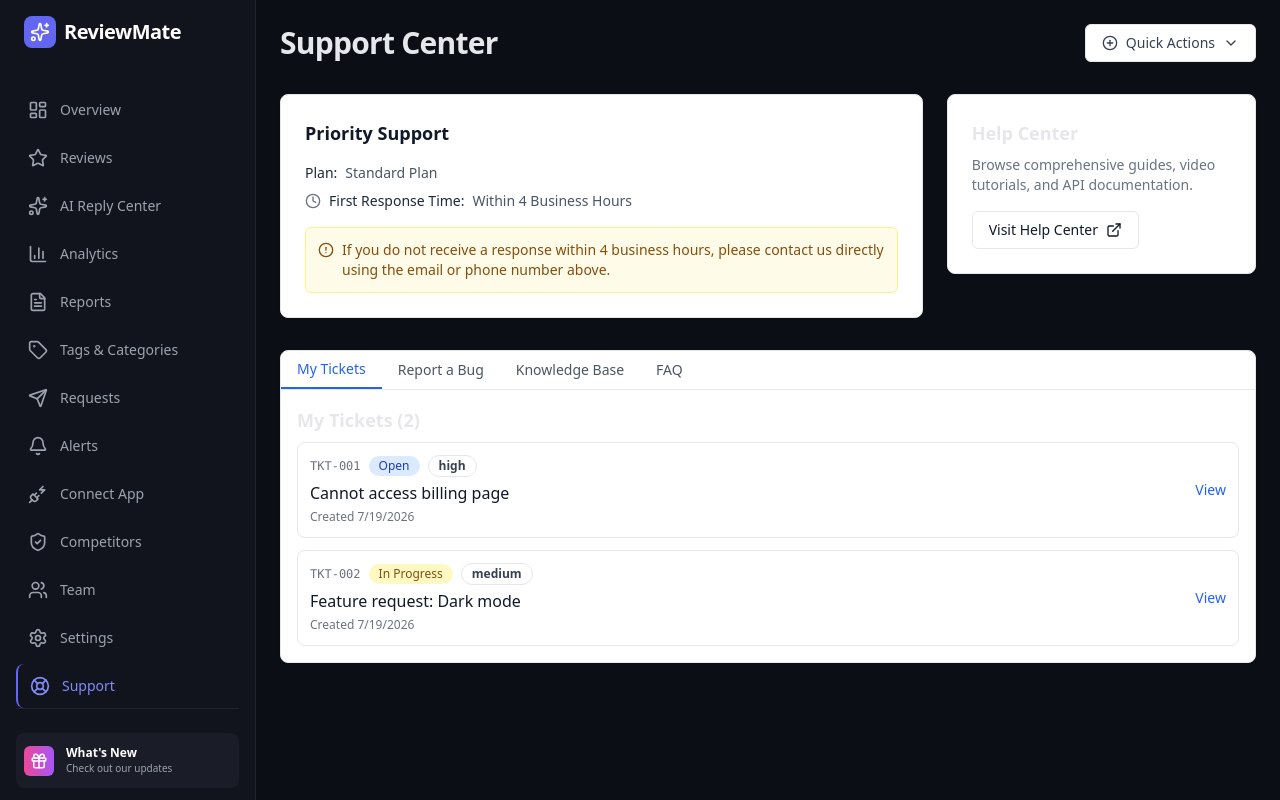
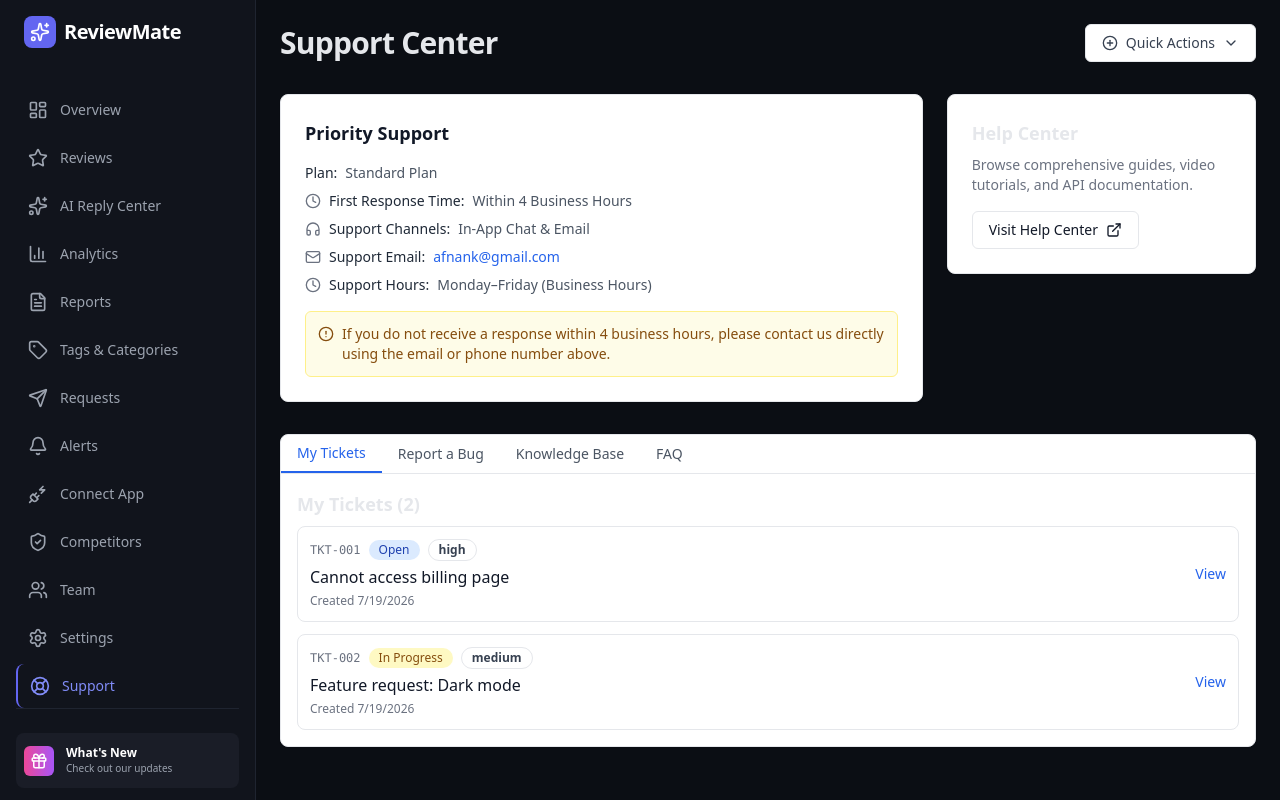
Before and after one commit to afnankhan123456/reviewreply-ai, a Next.js app: page /plans/standard/dashboard/support in a window 1280 px wide. Built offline with nearby package versions, Linux system fonts and the light colour scheme; no server answers; sample sign-in values are in the browser's storage.

Commit message:
Update PrioritySupport.tsx

```diff
--- a/app/plans/standard/dashboard/support/PrioritySupport.tsx
+++ b/app/plans/standard/dashboard/support/PrioritySupport.tsx
@@ -1,4 +1,4 @@
-import { Clock, AlertCircle } from "lucide-react";
+import { Clock, Headphones, Mail, AlertCircle } from "lucide-react";
 
 export function PrioritySupport() {
   return (
@@ -16,6 +16,28 @@ export function PrioritySupport() {
           <span className="font-medium text-gray-800 dark:text-gray-200">First Response Time:</span>
           <span>Within 4 Business Hours</span>
         </div>
+
+        <div className="flex items-center gap-2">
+          <Headphones className="h-4 w-4 text-gray-500 dark:text-gray-400" />
+          <span className="font-medium text-gray-800 dark:text-gray-200">Support Channels:</span>
+          <span>In-App Chat &amp; Email</span>
+        </div>
+
+        <div className="flex items-center gap-2">
+          <Mail className="h-4 w-4 text-gray-500 dark:text-gray-400" />
+          <span className="font-medium text-gray-800 dark:text-gray-200">Support Email:</span>
+          <a href="mailto:afnank@gmail.com" className="text-blue-600 dark:text-blue-400 hover:underline">
+            afnank@gmail.com
+          </a>
+        </div>
+
+        {/* Only this line removed: Support Phone */}
+
+        <div className="flex items-center gap-2">
+          <Clock className="h-4 w-4 text-gray-500 dark:text-gray-400" />
+          <span className="font-medium text-gray-800 dark:text-gray-200">Support Hours:</span>
+          <span>Monday–Friday (Business Hours)</span>
+        </div>
       </div>
 
       <div className="flex items-start gap-2 p-3 rounded-md bg-yellow-50 dark:bg-yellow-900/20 border border-yellow-200 dark:border-yellow-800 text-sm text-yellow-800 dark:text-yellow-200">
```
